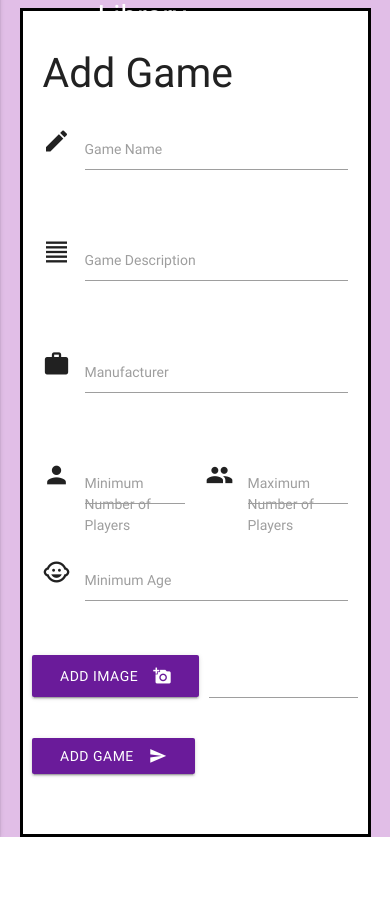
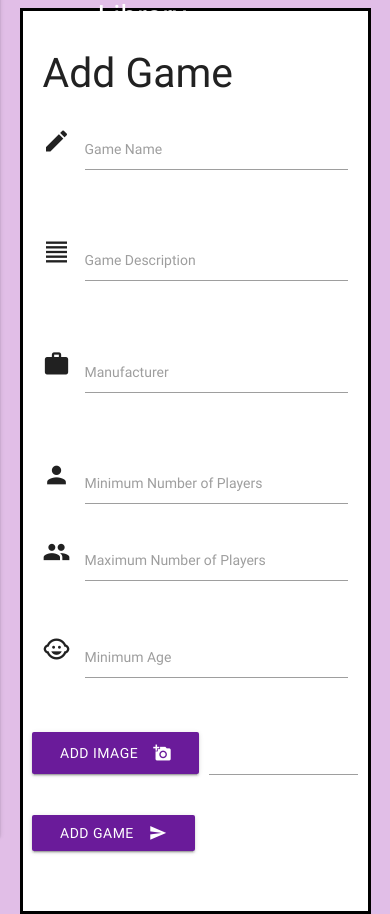
Before and after one commit to arcorco/dcd-milestone, a Flask app: page /add_game in a window 390 px wide. Shown: the part 68-982 px from the top of the page. Before the commit the page ends 905 px from the top, so only its background shows below. Run offline with Flask 2, Linux system fonts and the light colour scheme; some libraries are stand-ins or nearby versions.

Commit message:
Responsive design adjustments made to addgame.html and editgame.html

```diff
--- a/templates/addgame.html
+++ b/templates/addgame.html
@@ -28,19 +28,20 @@
         </div>
       </div>
       <div class="row">
-        <div class="input-field col s6">
+        <div class="input-field col s12 m6">
           <i class="material-icons prefix">person</i>
           <input name="number_of_players_min" id="number_of_players_min" type="text">
           <label for="number_of_players_min">Minimum Number of Players</label>
         </div>
 
-        <div class="input-field col s6">
+        <div class="input-field col s12 m6">
           <i class="material-icons prefix">group</i>
           <input id="number_of_players_max" name="number_of_players_max" type="text">
           <label for="number_of_players_max">Maximum Number of Players</label>
         </div>
         <p id="p4"></p>
       </div>
+
       <div class="row">
         <div class="input-field col s12">
           <i class="material-icons prefix">child_care</i>
--- a/templates/editgame.html
+++ b/templates/editgame.html
@@ -27,13 +27,13 @@
         </div>
       </div>
       <div class="row">
-        <div class="input-field col s6">
+        <div class="input-field col s12 m6">
           <i class="material-icons prefix">person</i>
           <input name="number_of_players_min" id="number_of_players_min" type="text" class="validate" value="{{game.number_of_players_min}}">
           <label for="number_of_players_min">Minimum Number of Players</label>
         </div>
 
-        <div class="input-field col s6">
+        <div class="input-field col s12 m6">
           <i class="material-icons prefix">group</i>
           <input id="number_of_players_max" name="number_of_players_max" type="text" class="validate" value="{{game.number_of_players_max}}">
           <label for="number_of_players_max">Maximum Number of Players</label>
--- a/templates/gamereviews.html
+++ b/templates/gamereviews.html
@@ -48,7 +48,7 @@
             <a href="{{url_for('add_game_review', game_name=game.game_name)}}" class="waves-effect waves-light btn"><i class="material-icons right">add</i>ADD REVIEW</a>
         </div>
     </div>
-
+<div class="divider"></div>
     <div class="row buttons">
         <div class="col s6">
             <a class="btn dropdown-trigger purple darken-3" href="#" data-activates="sort-by-reviews">Sort by<i class="material-icons right">arrow_drop_down</i></a>
```
